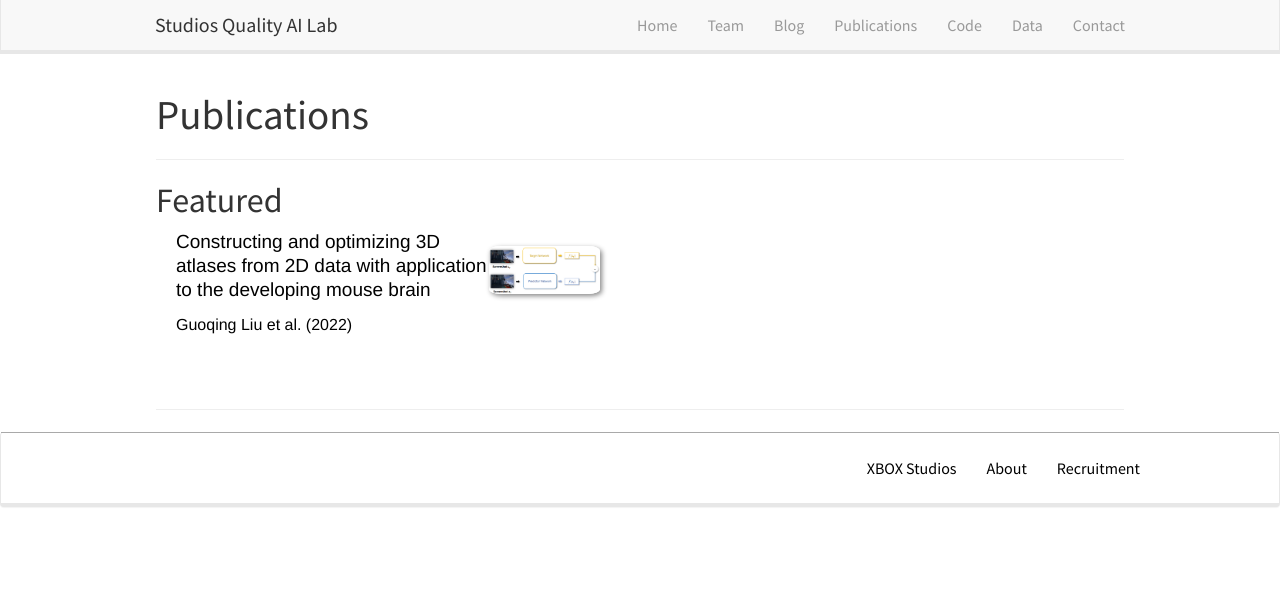
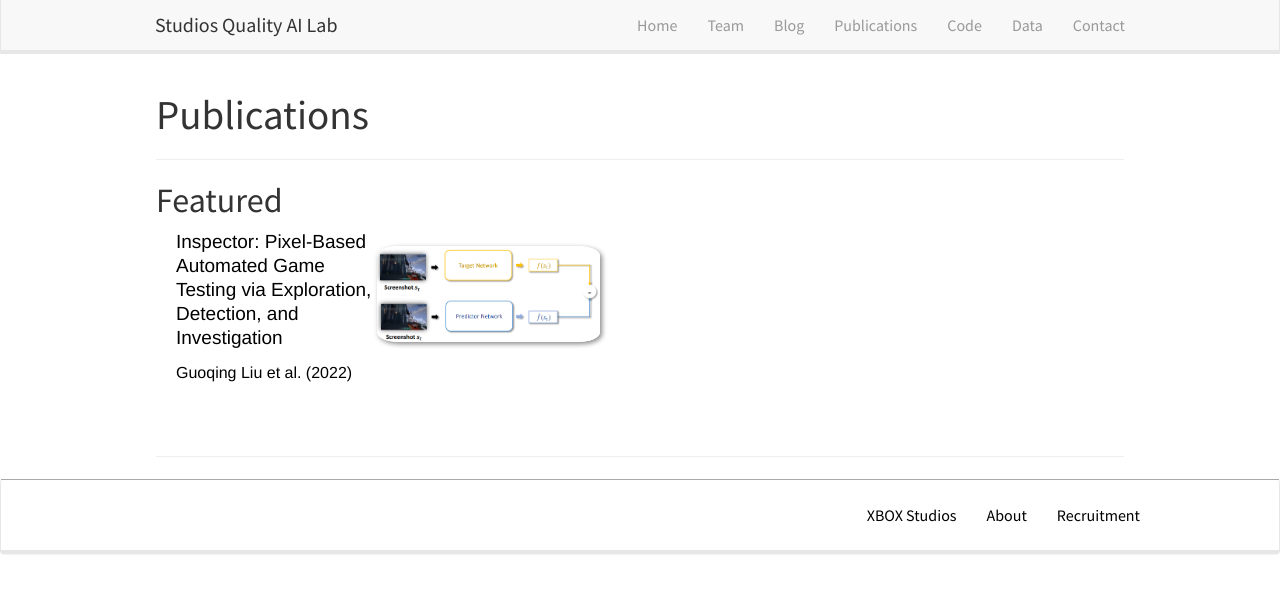
Before and after one commit to Xbox-QuAIL/xbox-quail.github.io, a Jekyll site: the page built from _pages/publications.md, in a window 1280 px wide. Shown: the top 593 px of the page. Built offline with Jekyll 4.4.1, drawn with Linux system fonts in a browser that asks for light colours; nearby versions of some CDN libraries.

Commit message:
fix for table in test blog page #2

```diff
--- a/_data/publist.yml
+++ b/_data/publist.yml
@@ -1,4 +1,4 @@
-- title: "Constructing and optimizing 3D atlases from 2D data with application to the developing mouse brain"
+- title: "Inspector: Pixel-Based Automated Game Testing via Exploration, Detection, and Investigation"
   image: inspector22.png
   description: Deep reinforcement learning (DRL) agent design for object-oriented game testing.
   authors: Guoqing Liu, Mengzhang Cai, Li Zhao, Tao Qin, Adrian Brown, Jimmy Bischoff, Tie-Yan Liu
--- a/_pages/publications.md
+++ b/_pages/publications.md
@@ -25,7 +25,7 @@ permalink: /publications/
 
 <div class="col-sm-6 clearfix">
  <div class="row">
- 	<img src="{{ site.url }}{{ site.baseurl }}/images/pubpic/{{ publi.image }}" class="img-responsive" width="25%" style="float: right" />
+ 	<img src="{{ site.url }}{{ site.baseurl }}/images/pubpic/{{ publi.image }}" class="img-responsive" width="50%" style="float: right" />
   <p><a class="pub1" href="{{ publi.link.url }}">{{ publi.title }}</a></p>
   <a class="pub2"> {{ publi.link.display }} </a>
  </div>
```
Also changed, not shown: research/test_blog.md (+3 -3 lines).
